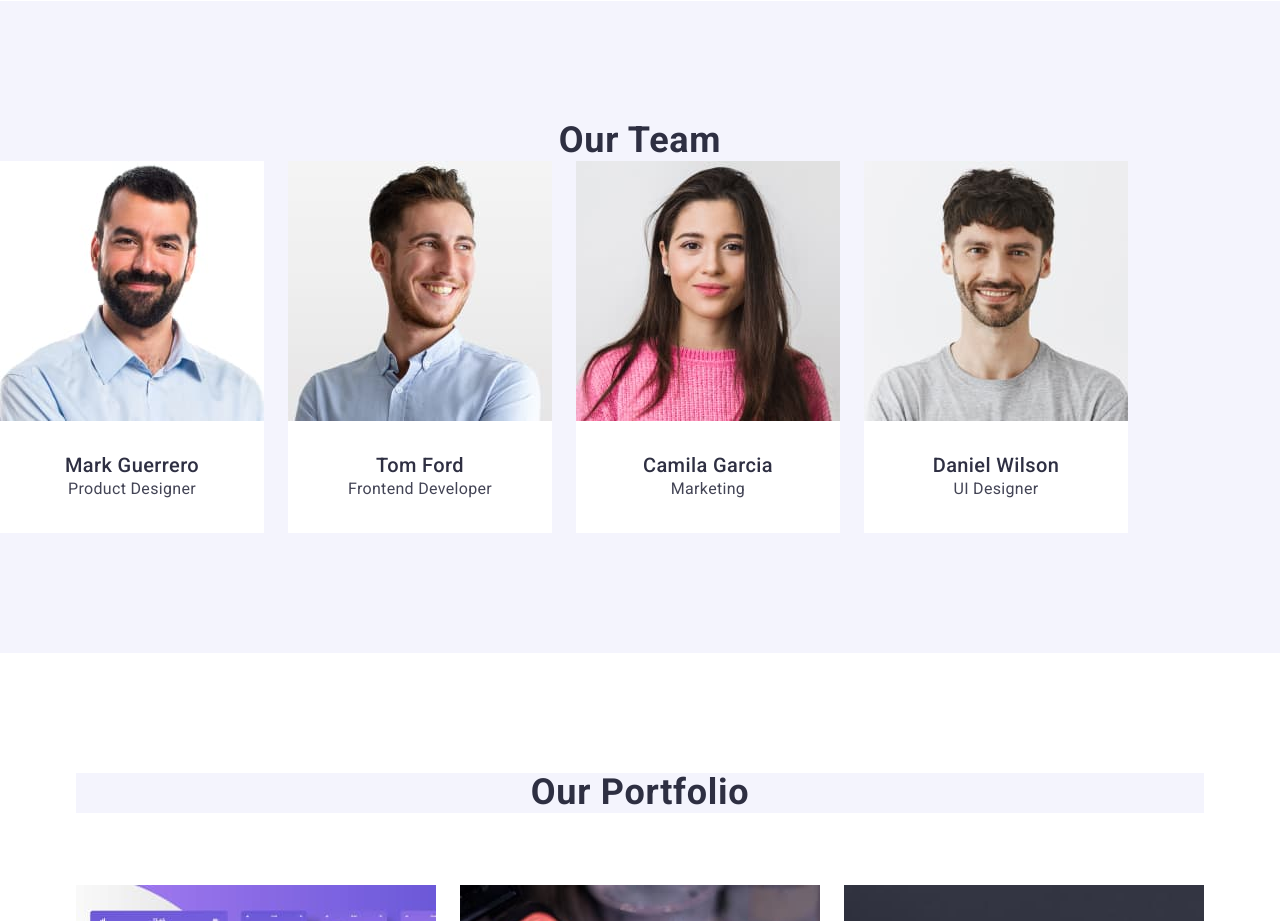
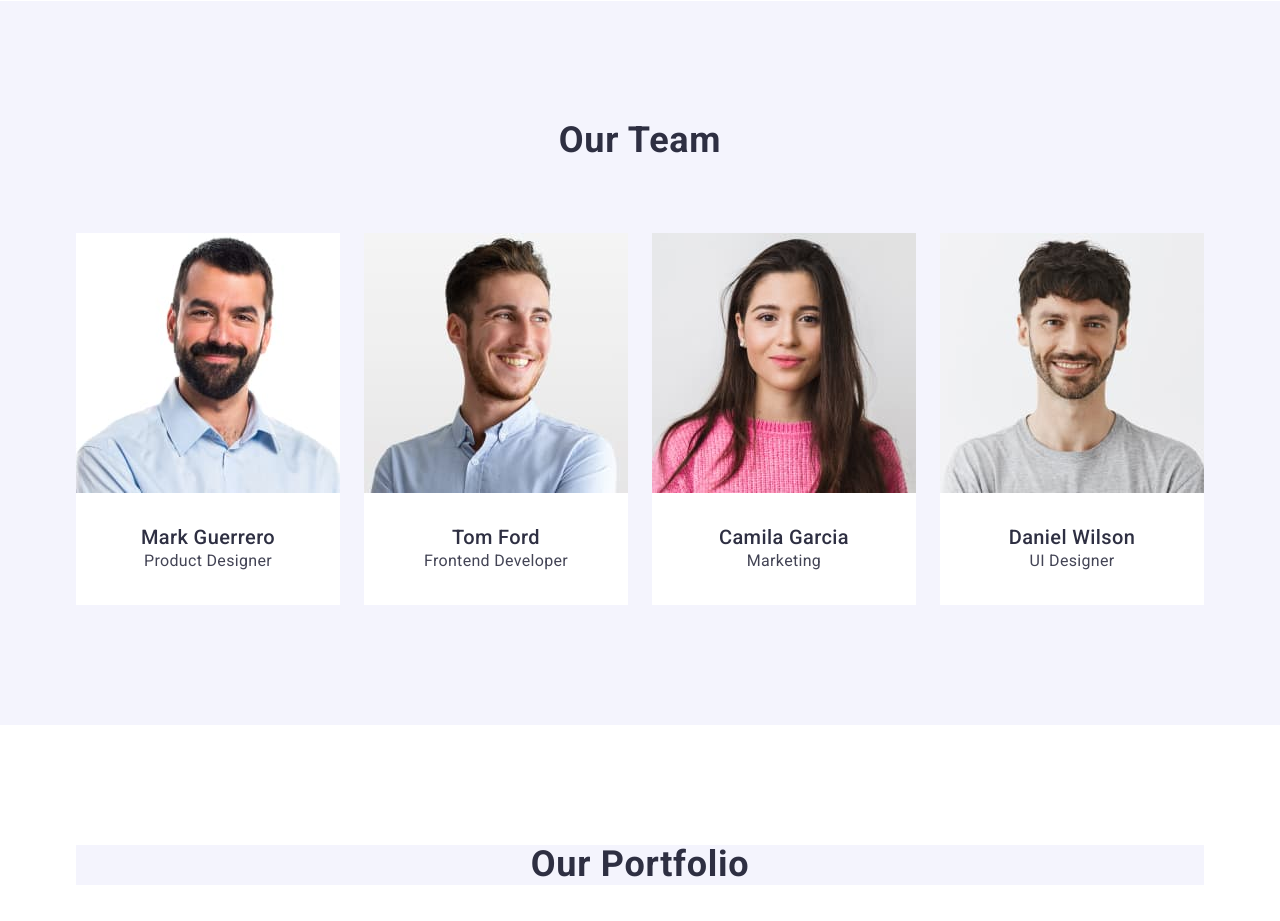
Before and after one commit to Grygoriy99/goit-markup-hw-03, a plain HTML site: page index.html in a window 1280 px wide. Shown: the part 1040-1961 px from the top of the page. Drawn offline with nearby package versions, Linux system fonts and the light colour scheme.

Commit message:
fix our team

```diff
--- a/css/styles.css
+++ b/css/styles.css
@@ -201,6 +201,9 @@ button {
   background-color: #f4f4fd;
   padding: 120px 0 120px 0;
 }
+.our-team-header {
+  margin-bottom: 72px;
+}
 .our-team-list {
   display: flex;
   flex-wrap: wrap;
--- a/index.html
+++ b/index.html
@@ -95,7 +95,7 @@
 
         <!--our team page -->
         <section class="our-team">
-            <div>
+            <div class="container">
                 <h2 class="our-team-header">Our Team</h2>
                 <ul class="our-team-list">
                     <li class="our-team-list-properties">
```
